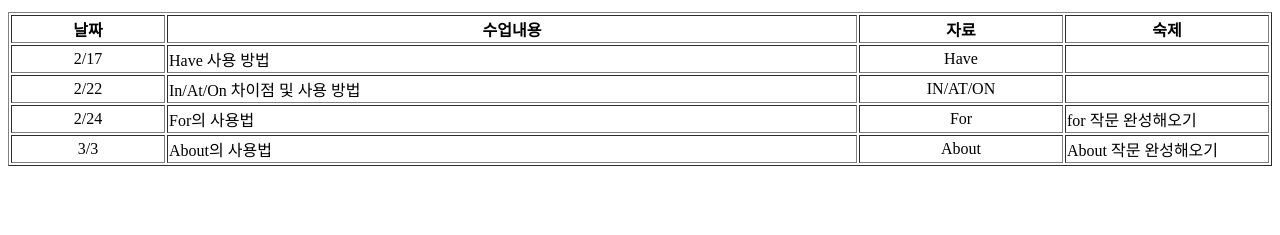
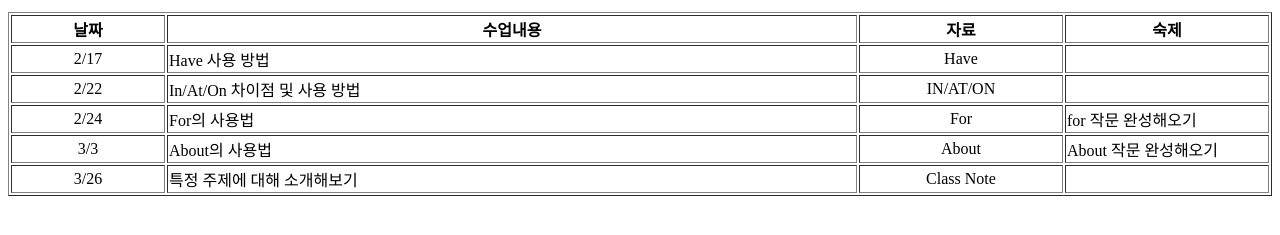
Before and after one commit to JohnathanIssac/HCHFT, a plain HTML site: page index.html in a window 1280 px wide. Shown: the part 113-348 px from the top of the page. Drawn offline with Linux system fonts and the light colour scheme.

Commit message:
Update index.html

```diff
--- a/index.html
+++ b/index.html
@@ -47,6 +47,12 @@
                     <td>About 작문 완성해오기</td>
                 </tr>
 
+                <tr>
+                    <td id="date">3/26</td>
+                    <td>특정 주제에 대해 소개해보기</td>
+                    <td id="file"><a href="220326_한창희님_9-33.pdf">Class Note</a></td>
+                    <td></td>
+                </tr>
             </table>
         </div>
     </body>
```
